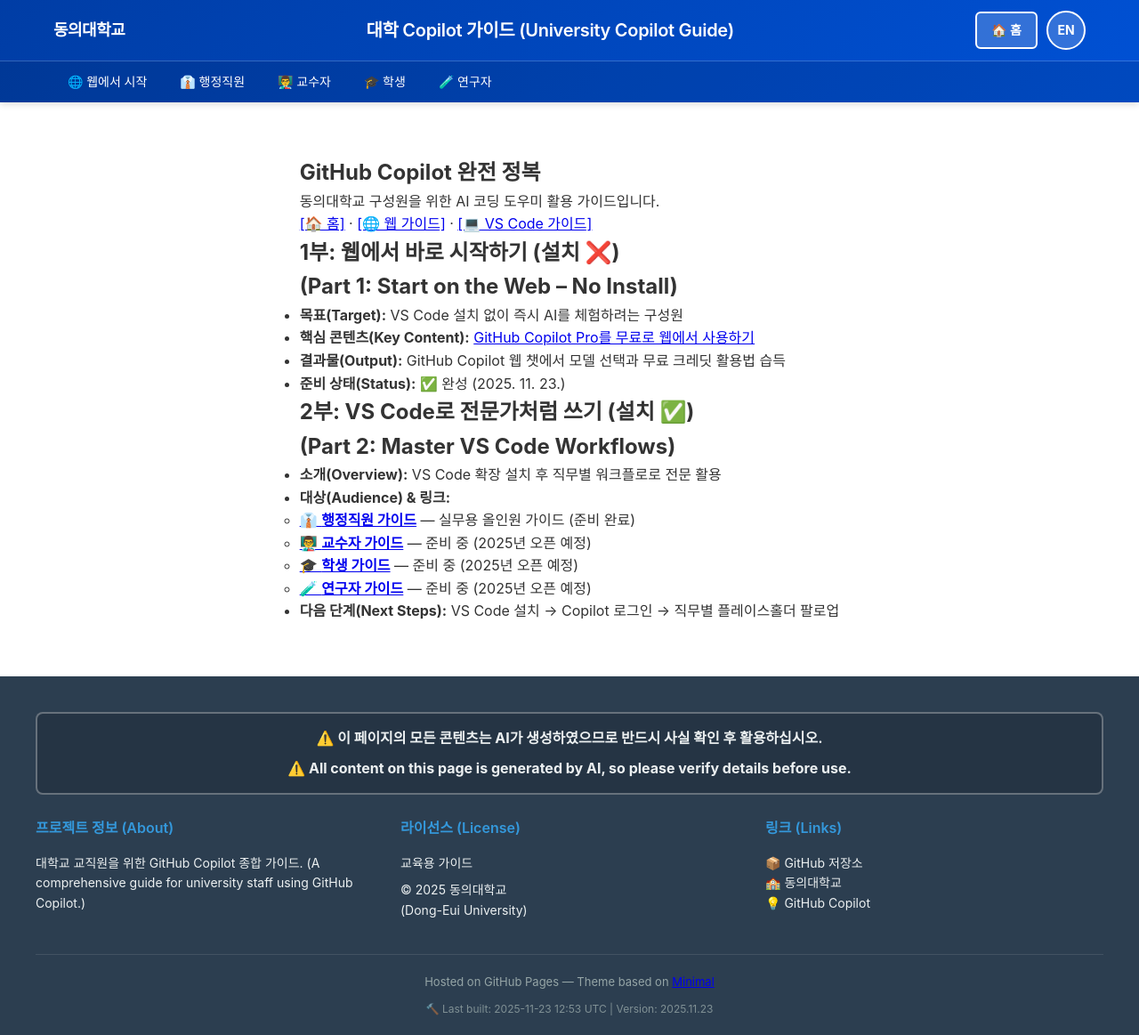
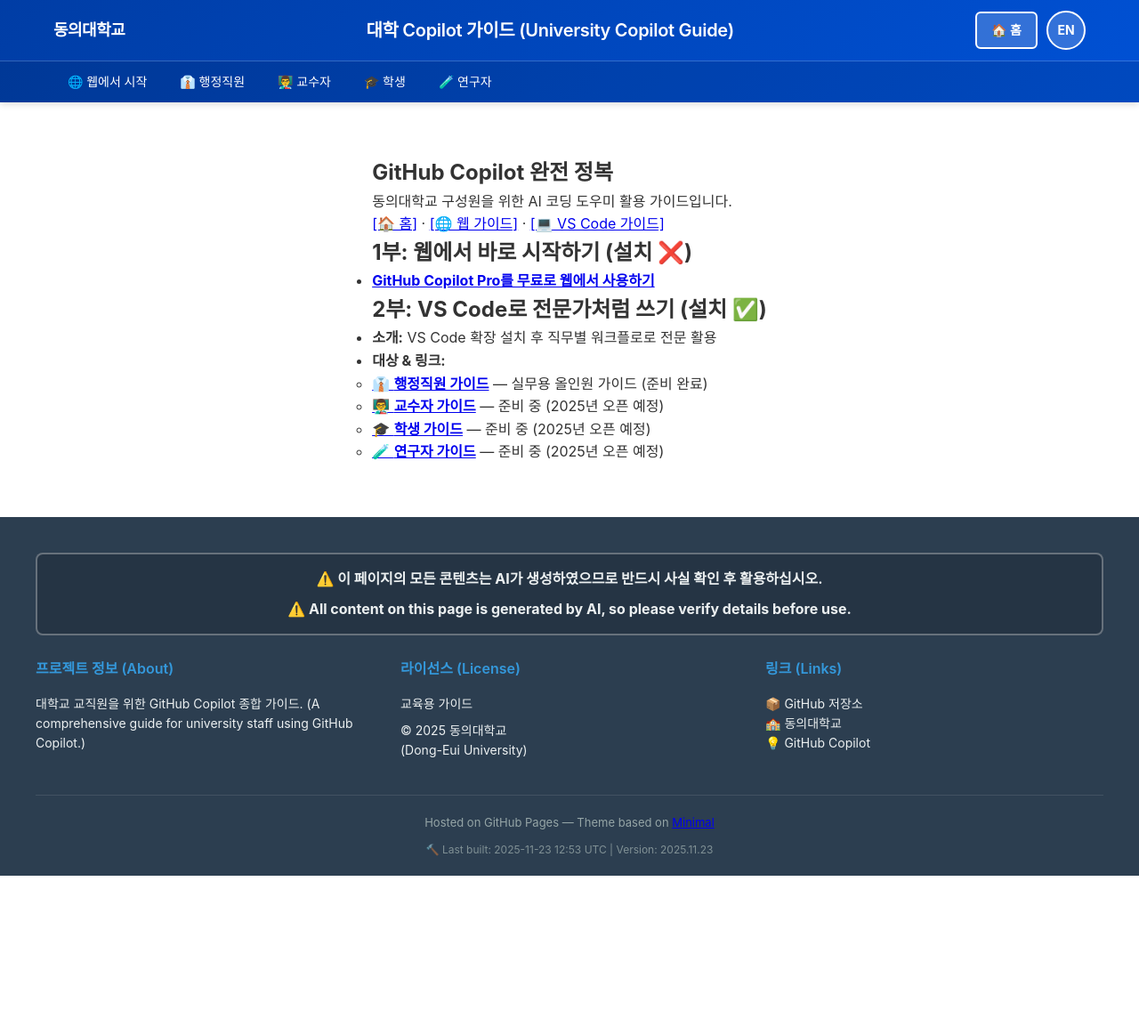
Before and after one commit to seo-jinseok/GitHub-Copilot-Guide, a Jekyll site: the page built from docs/index.md, in a window 1280 px wide. Shown: the whole page at 89% size. Built offline with Jekyll 4.4.1, drawn with Linux system fonts in a browser that asks for light colours; our own code applies the rules of GitHub Pages for plain Markdown files; after the commit the page ends 984 px from its top, so only the background shows below that.

Commit message:
feat: 문서 내용 간소화 및 불필요한 설명 제거

```diff
--- a/docs/index.md
+++ b/docs/index.md
@@ -10,20 +10,15 @@
 [[🏠 홈]](./index.html) · [[🌐 웹 가이드]](./common/ko/copilot_web.html) · [[💻 VS Code 가이드]](./admin/ko/)
 
 ## 1부: 웹에서 바로 시작하기 (설치 ❌)
-## (Part 1: Start on the Web – No Install)
 
-- **목표(Target):** VS Code 설치 없이 즉시 AI를 체험하려는 구성원
-- **핵심 콘텐츠(Key Content):** [GitHub Copilot Pro를 무료로 웹에서 사용하기](./common/ko/copilot_web.html)
-- **결과물(Output):** GitHub Copilot 웹 챗에서 모델 선택과 무료 크레딧 활용법 습득
-- **준비 상태(Status):** ✅ 완성 (2025. 11. 23.)
+- [**GitHub Copilot Pro를 무료로 웹에서 사용하기**](./common/ko/copilot_web.html)
+
 
 ## 2부: VS Code로 전문가처럼 쓰기 (설치 ✅)
-## (Part 2: Master VS Code Workflows)
 
-- **소개(Overview):** VS Code 확장 설치 후 직무별 워크플로로 전문 활용
-- **대상(Audience) & 링크:**
+- **소개:** VS Code 확장 설치 후 직무별 워크플로로 전문 활용
+- **대상 & 링크:**
 	- [👔 **행정직원 가이드**](./admin/ko/) — 실무용 올인원 가이드 (준비 완료)
 	- [👨‍🏫 **교수자 가이드**](./professor/ko/) — 준비 중 (2025년 오픈 예정)
 	- [🎓 **학생 가이드**](./student/ko/) — 준비 중 (2025년 오픈 예정)
 	- [🧪 **연구자 가이드**](./researcher/ko/) — 준비 중 (2025년 오픈 예정)
-- **다음 단계(Next Steps):** VS Code 설치 → Copilot 로그인 → 직무별 플레이스홀더 팔로업
```
